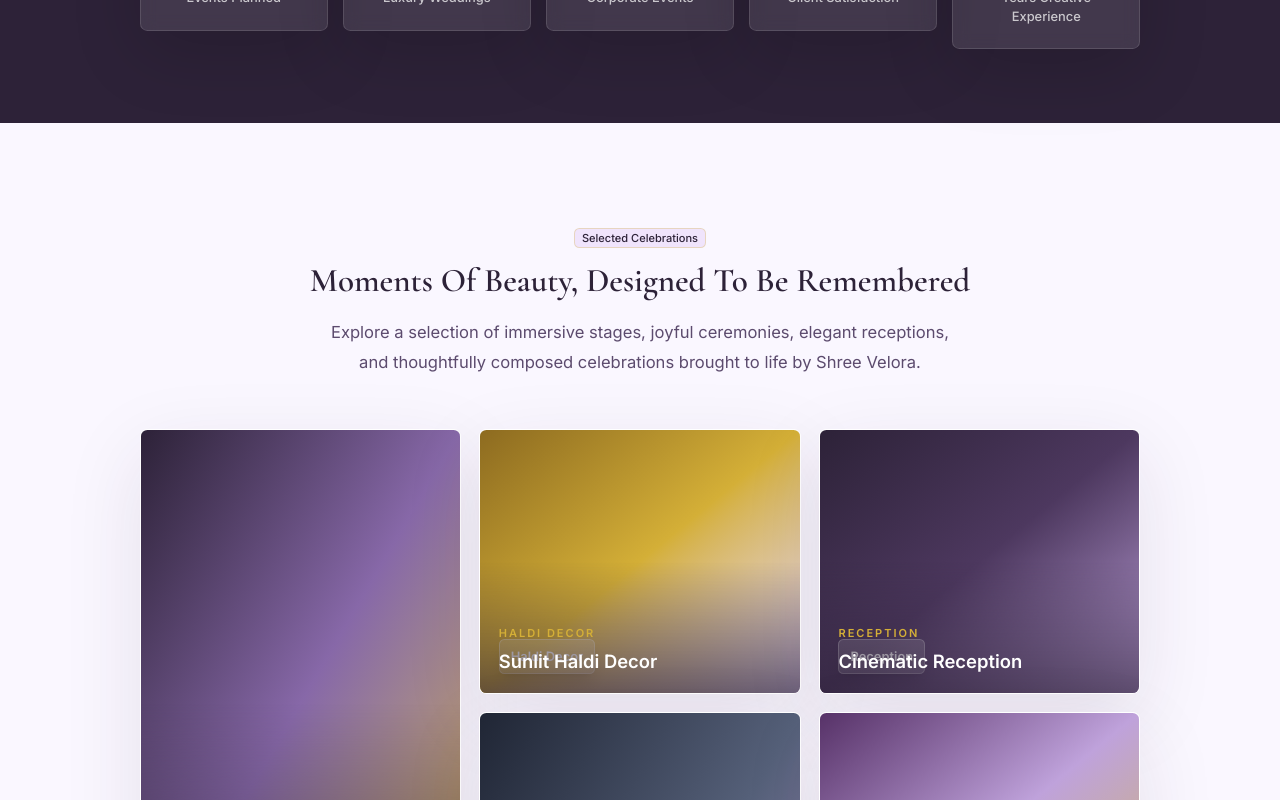
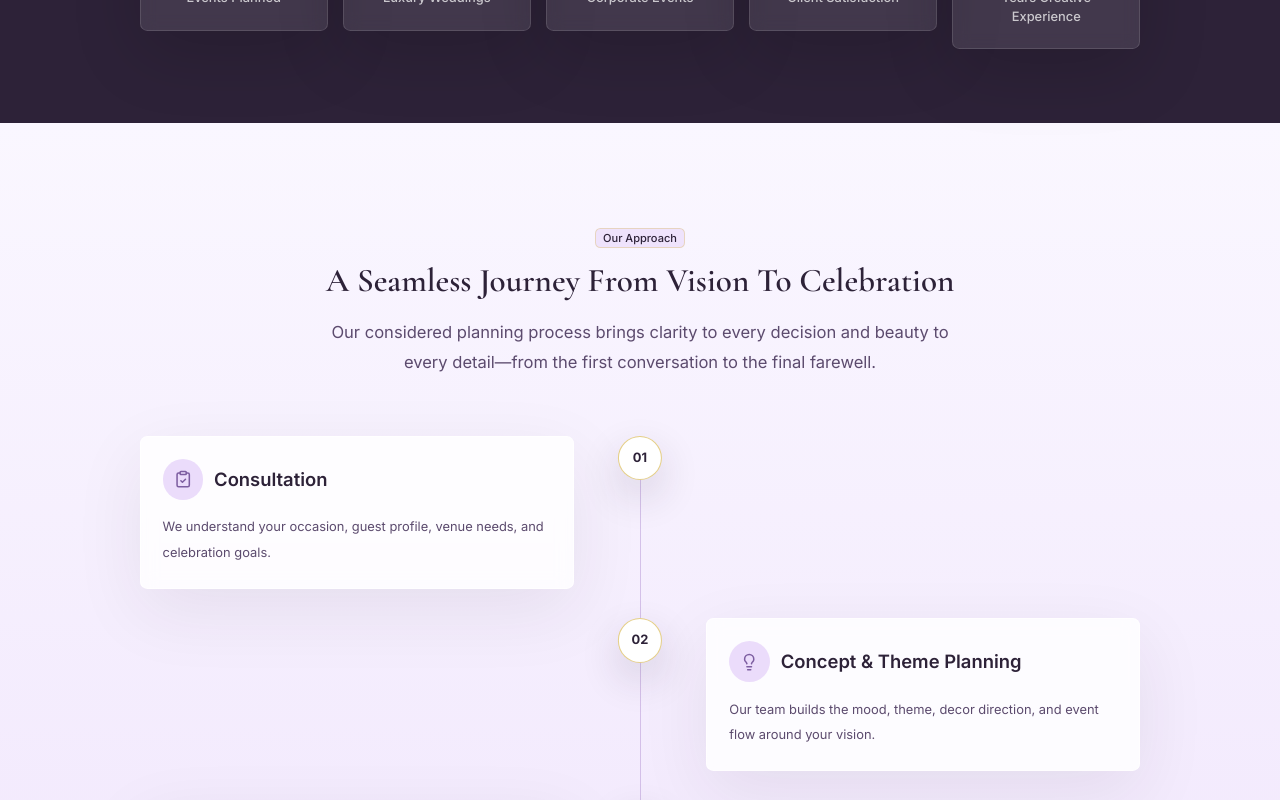
Before and after one commit to Parth-joshii/Event_Management_Website, a Next.js app: page / in a window 1280 px wide. Shown: the part 1920-2720 px from the top of the page. Built offline with nearby package versions, Linux system fonts and the light colour scheme; no server answers.

Commit message:
refactor: remove direct FeaturedGallerySection from homepage so gallery photos only render inside Explore Our Projects modal

```diff
--- a/app/page.tsx
+++ b/app/page.tsx
@@ -5,7 +5,6 @@ import { JsonLd } from "@/components/layout/json-ld";
 import { AboutPreview } from "@/components/sections/about-preview";
 import { ContactPreviewSection } from "@/components/sections/contact-preview-section";
 import { CtaSection } from "@/components/sections/cta-section";
-import { FeaturedGallerySection } from "@/components/sections/featured-gallery-section";
 import { HeroSection } from "@/components/sections/hero-section";
 import { ProcessTimelineSection } from "@/components/sections/process-timeline-section";
 import { StatsSection } from "@/components/sections/stats-section";
@@ -53,7 +52,6 @@ export default function HomePage(): React.ReactElement {
         />
         <AboutPreview />
         <StatsSection />
-        <FeaturedGallerySection />
         <ProcessTimelineSection />
         <CtaSection />
         <TestimonialsSection />
```
